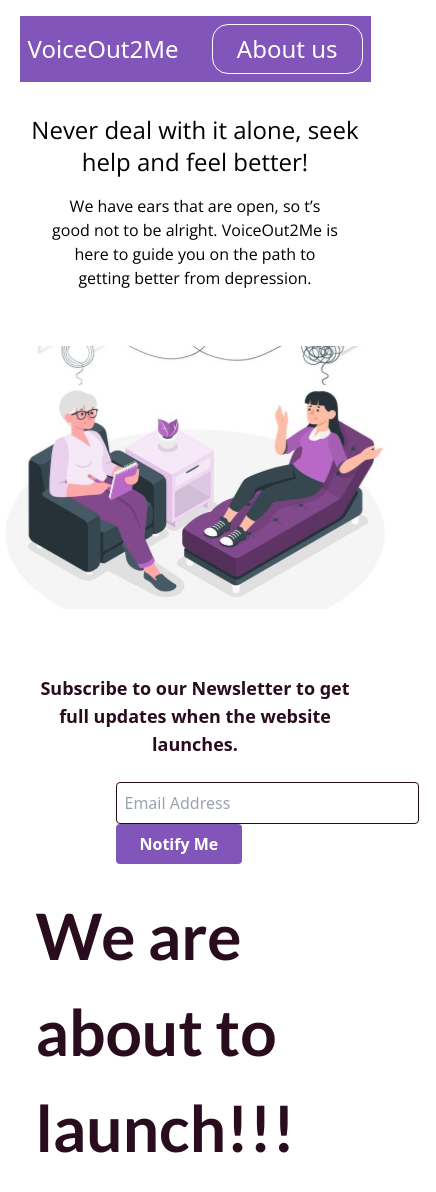
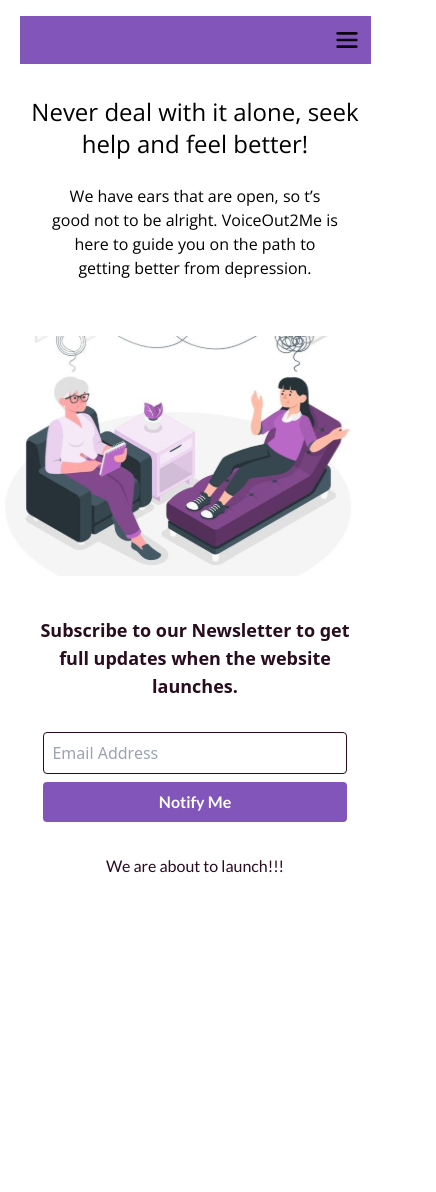
Before and after one commit to ichie-Ozor/voiceOut2Me, a React (Create React App) app: page / in a window 390 px wide. Shown: the top 1192 px of the page, 436 px wide, since content can reach past the window. After the commit the page ends 950 px from the top, so only its background shows below. Built offline with nearby package versions, Linux system fonts and the light colour scheme.

Commit message:
responsiveness improved

```diff
--- a/src/component/comingpage/ComingPage.jsx
+++ b/src/component/comingpage/ComingPage.jsx
@@ -1,7 +1,7 @@
 import React, { useState } from "react";
 import NavBar from "./NavBar";
 import HeroImage from "../../assets/images/comingpage/coming-soon-page-hero.svg";
-import PrimaryBtn1 from "../Buttons/PrimaryBtn1";
+// import PrimaryBtn1 from "../Buttons/PrimaryBtn1";
 
 const ComingPage = () => {
   const [email, setEmail] = useState("");
@@ -19,7 +19,7 @@ const ComingPage = () => {
         <NavBar />
       </section>
       <section className=" w-[92vw] md:w-[85vw] m-auto ">
-        <h1 className="font-OpenSand font-normal text-2xl text-center md:text-2xl md:text-left p-2 lg:text-left lg:text-4xl xl:text-5xl xl:mb-2">
+        <h1 className="font-OpenSand font-normal text-2xl text-center md:text-2xl md:text-left p-2 lg:text-left lg:text-4xl xl:text-5xl mb-2">
           Never deal with it alone, seek help and feel better!
         </h1>
         <p className="font-OpenSand font-normal md:w-[82%] md:text-sm md:text md:ml-[5px] text-center xl:text-2xl lg:text-left lg:text-xl p-2 w-[85%] m-auto">
@@ -28,33 +28,34 @@ const ComingPage = () => {
         </p>
       </section>
       <section
-        className="hero-image w-screen h-[17rem] xs:h-[20rem] sm:h-[30rem] lg:h-[40rem] xl:h-[57.938rem] bg-pink-200 mt-[3rem]"
+        className="hero-image w-screen h-[15rem] xs:h-[20rem] sm:h-[30rem] lg:h-[40rem] xl:h-[57.938rem] bg-pink-200 mt-[3rem]"
         style={{
           background: `url(${HeroImage})`,
           backgroundSize: "contain",
           backgroundRepeat: "no-repeat",
         }}
       ></section>
-      <section className="subscribe-wrapper w-[90%] lg:w-[80%] m-auto p-4 flex flex-col justify-center items-center gap-6 my-10">
+      <section className="subscribe-wrapper w-[90%] lg:w-[80%] m-auto mt-6 p-4 flex flex-col justify-center items-center gap-8 my-14 max-[320px]:mt-0">
         <h1 className="subscribe-title text-[#290C1E] font-semibold text-lg text-center lg:text-2xl">
           Subscribe to our Newsletter to get full updates when the website
           launches.
         </h1>
         <form className="w-[100%]" action="#" onSubmit={submitHandler}>
-          <div className="input-btn-wrapper sm:flex sm:gap-2 w-[100%] items-center justify-center ml-[5rem]">
+          <div className="input-btn-wrapper flex flex-col gap-2 w-[100%] sm:flex-row items-center justify-center sm:ml-[20%]">
             <input
-              className="w-[95%] sm:w-[40%] border-[1px] border-[#290C1E] rounded p-2"
+              className="w-[95%] lg:w-[80%] border-[1px] border-[#290C1E] rounded p-2"
               type="text"
               placeholder="Email Address"
               onChange={onchangeHandler}
               value={email}
             />
-            <div className="text-white w-80">
-              <PrimaryBtn1 Name="Notify Me"  />
+            <div className="text-white w-[95%]">
+              {/* <PrimaryBtn1 Name="Notify Me"  /> */}
+              <button className="text-white bg-[#8155BA] w-[100%] sm:w-[30%] py-2 rounded font-bold font-Lato">Notify Me</button>
             </div>
           </div>
         </form>
-        <h1 className=" font-bold text-[4rem] text-[#290C1E] font-Lato">We are about to launch!!!</h1>
+        <h1 className=" text-lgfont-bold sm:4xl lg:text-4xl text-[#290C1E] font-Lato">We are about to launch!!!</h1>
       </section>
     </div>
   );
--- a/src/component/comingpage/NavBar.jsx
+++ b/src/component/comingpage/NavBar.jsx
@@ -1,16 +1,18 @@
 import React from 'react'
 import { Link } from 'react-router-dom'
-// import Logo from '../../assets/images/comingpage/logo.svg'
+import Menu from '../../assets/images/comingpage/menu.svg'
 
 const NavBar = () => {
   return (
     <header className='w-[90vw] m-auto mb-6'>
         <section className='flex justify-between  items-center mt-4 bg-[#8155BA] p-2'>
             <div className="logo-title text-white text-2xl">
-              {/* <div className="logo"><img src={Logo} alt="logo" /></div> */}
-              <h1>VoiceOut2Me</h1>
-            </div>
-            <Link className="about-us border-[1px] border-white rounded-2xl px-6 py-2 text-2xl text-white hover:border-[2px] ">About us</Link>
+              {/* <div className="image"><img src={Menu} alt="menu" /></div> */}
+
+              <h1 className='hidden lg:flex'>VoiceOut2Me</h1>
+              </div>
+              <div className="menu overflow-hidden w-8 flex lg:hidden"><img src={Menu} alt="menu" /></div>
+            <Link className="about-us border-[1px] border-white rounded-2xl px-6 py-2 text-2xl text-white hover:border-[2px] hidden lg:flex ">About us</Link>
         </section>
     </header>
   )
--- a/tailwind.config.js
+++ b/tailwind.config.js
@@ -14,7 +14,7 @@ module.exports = {
       screens: {
         'xs': '475px',
         'sm': '576px',
-        'xxs': {'max': '320px'}
+        // 'xxs':{'max':'320px',}
     },
 
   },
```
Also changed, not shown: src/assets/images/comingpage/logo.svg (deleted), src/assets/images/comingpage/menu.svg (added).
